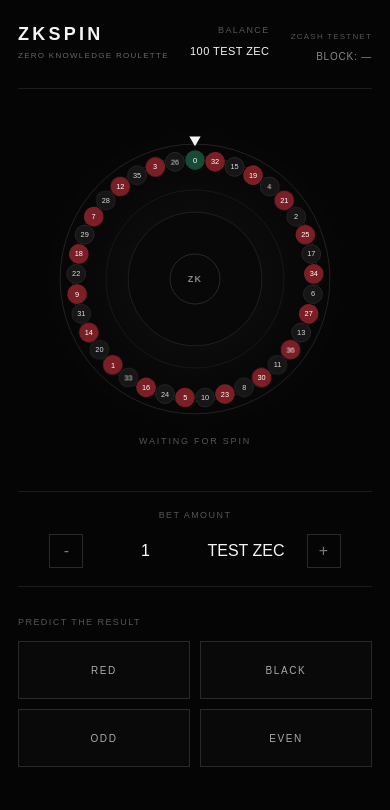
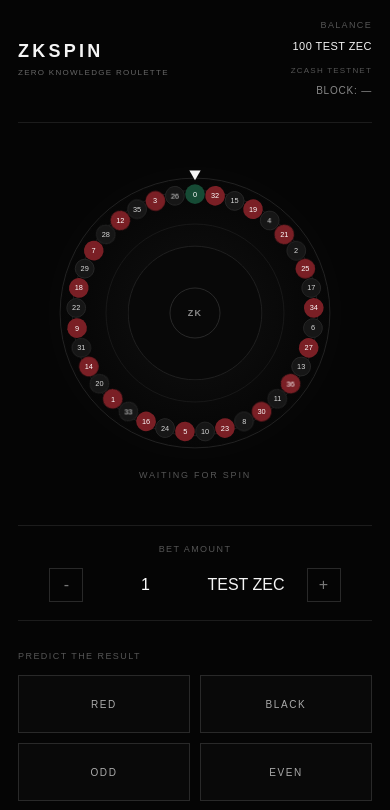
Before and after one commit to justneverminding/ZKSpin, a Next.js app: page / in a window 390 px wide. Shown: the top 810 px of the page. Built offline with nearby package versions, Linux system fonts and the light colour scheme.

Commit message:
Fix mobile header layout

```diff
--- a/app/page.tsx
+++ b/app/page.tsx
@@ -129,6 +129,7 @@ setHistory((current) => [
           <p className="subtitle">Zero Knowledge Roulette</p>
         </div>
 
+        <div className="topbar-info">
   <div className="balance">
     <span>Balance</span>
     <strong>{balance} TEST ZEC</strong>
@@ -137,6 +138,7 @@ setHistory((current) => [
   <div className="network-status">
     <span>ZCASH TESTNET</span>
     <strong>BLOCK: —</strong>
+  </div>
 </div>
 
       </header>
```
Lines whose indentation alone changed are shown as unchanged.
